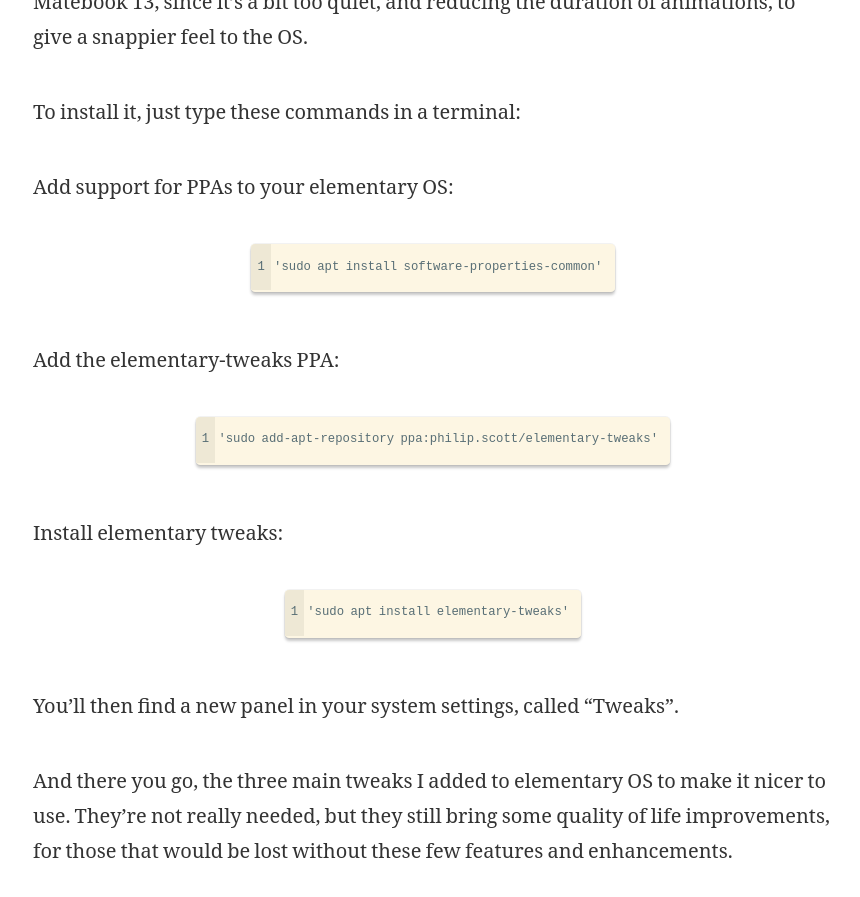
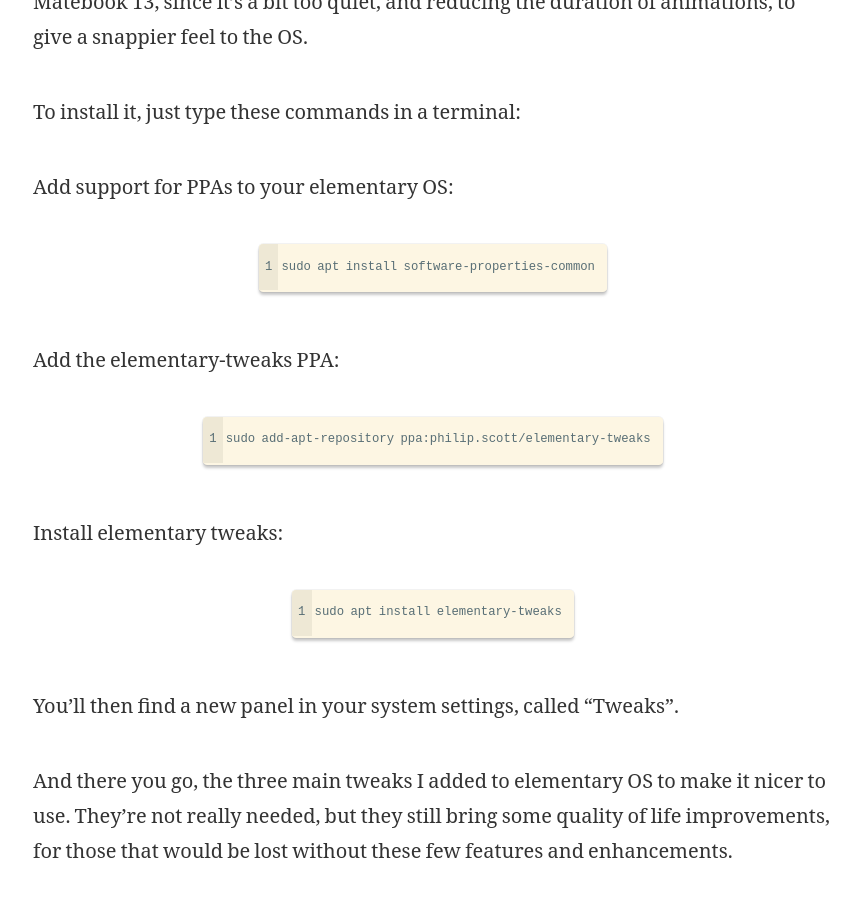
Before and after one commit to TheLinuxEXP/TheLinuxEXP.github.io, a Jekyll site: the page built from _posts/2020-01-06-useful-tweaks-elementary-os.md, in a window 1280 px wide and 900 px high, scrolled down 4950 px. Shown: the top 897 px of the window, without its empty margins (207-1067 px from the left). Built offline with Jekyll 4.4.1, drawn with Linux system fonts in a browser that asks for light colours; our own code applies the rules of GitHub Pages for plain Markdown files.

Commit message:
Fixed all code blocks

```diff
--- a/_posts/2020-01-06-useful-tweaks-elementary-os.md
+++ b/_posts/2020-01-06-useful-tweaks-elementary-os.md
@@ -83,17 +83,17 @@
 
 Add support for PPAs to your elementary OS:
 
-    'sudo apt install software-properties-common'
+    sudo apt install software-properties-common
 
 
 Add the elementary-tweaks PPA:
 
-    'sudo add-apt-repository ppa:philip.scott/elementary-tweaks'
+    sudo add-apt-repository ppa:philip.scott/elementary-tweaks
 
 
 Install elementary tweaks:
 
-    'sudo apt install elementary-tweaks'
+    sudo apt install elementary-tweaks
 
 
 You'll then find a new panel in your system settings, called "Tweaks".
```
